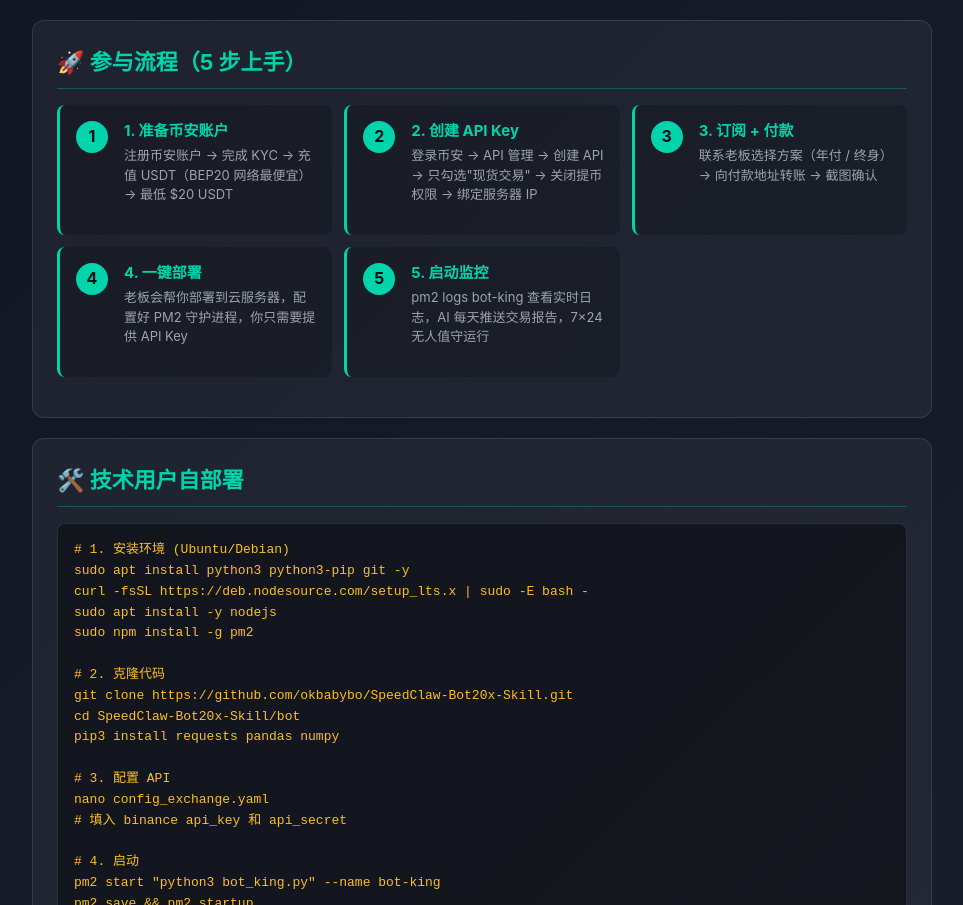
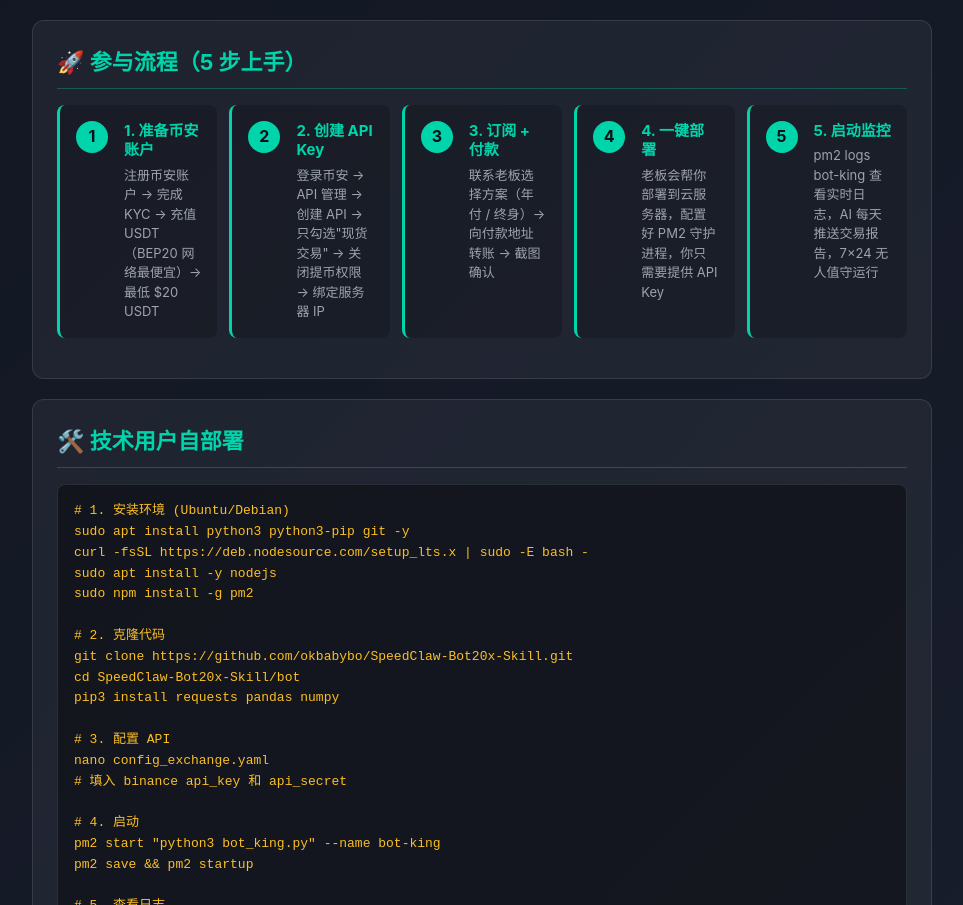
Before and after one commit to okbabybo/SpeedClaw-Bot20x-Skill, a plain HTML site: page docs/botking.html in a window 1280 px wide. Shown: the part 3378-4283 px from the top of the page, without its empty margins (158-1121 px from the left). Drawn offline with Linux system fonts and the light colour scheme.

Commit message:
主页: 步骤改为5列单行布局(更整齐)
- 5步 = 5列, 完美1行显示
- 平板(<900px): 2列
- 手机(<600px): 1列

```diff
--- a/docs/botking.html
+++ b/docs/botking.html
@@ -159,7 +159,7 @@ pre code { background: transparent; padding: 0; }
 .steps {
   counter-reset: step;
   display: grid;
-  grid-template-columns: repeat(3, 1fr);
+  grid-template-columns: repeat(5, 1fr);
   gap: 12px;
   margin: 16px 0;
 }
@@ -169,7 +169,7 @@ pre code { background: transparent; padding: 0; }
   padding: 16px;
   background: rgba(0,0,0,0.2);
   border-radius: 8px;
-  min-height: 130px;
+  min-height: 140px;
   border-left: 3px solid #00d4aa;
 }
 .step::before {
@@ -191,7 +191,10 @@ pre code { background: transparent; padding: 0; }
 .step-title { color: #00d4aa; font-weight: bold; font-size: 15px; margin-bottom: 6px; line-height: 1.3; }
 .step-desc { color: #9ca3af; font-size: 13px; line-height: 1.5; }
 
-@media (max-width: 768px) {
+@media (max-width: 900px) {
+  .steps { grid-template-columns: repeat(2, 1fr); }
+}
+@media (max-width: 600px) {
   .steps { grid-template-columns: 1fr; }
   .step { min-height: auto; }
 }
```
